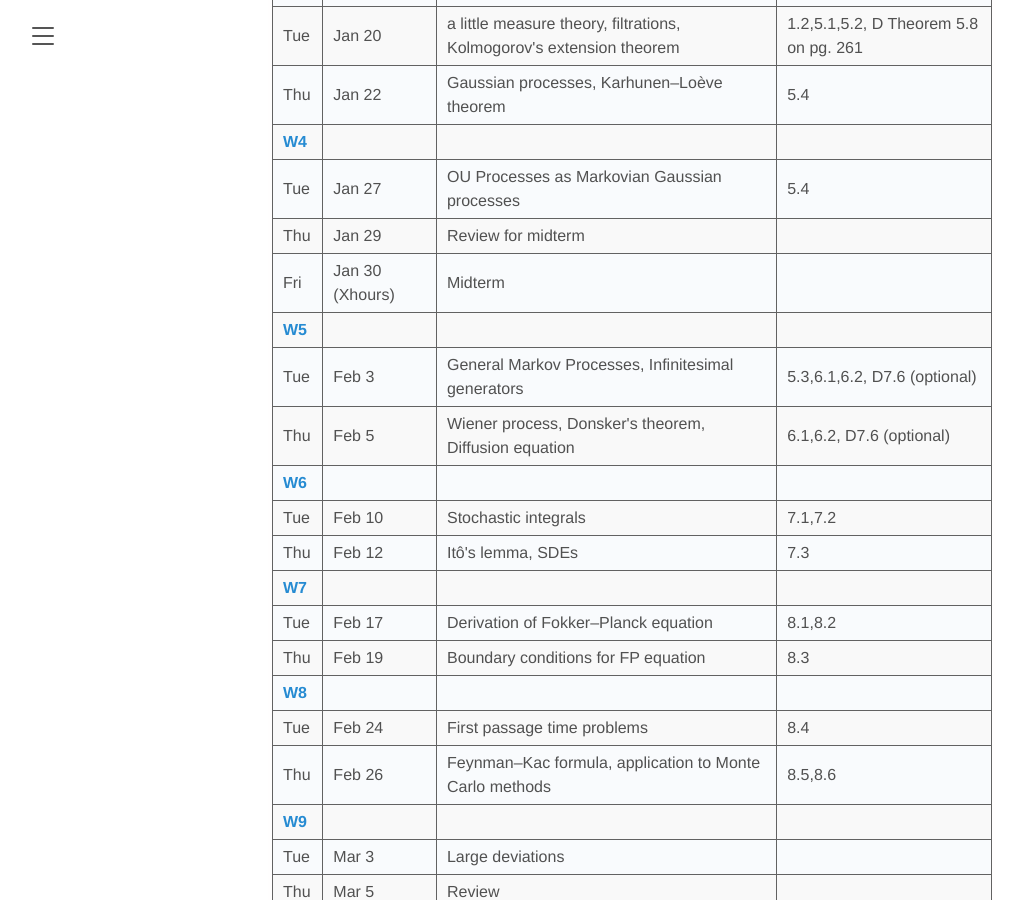
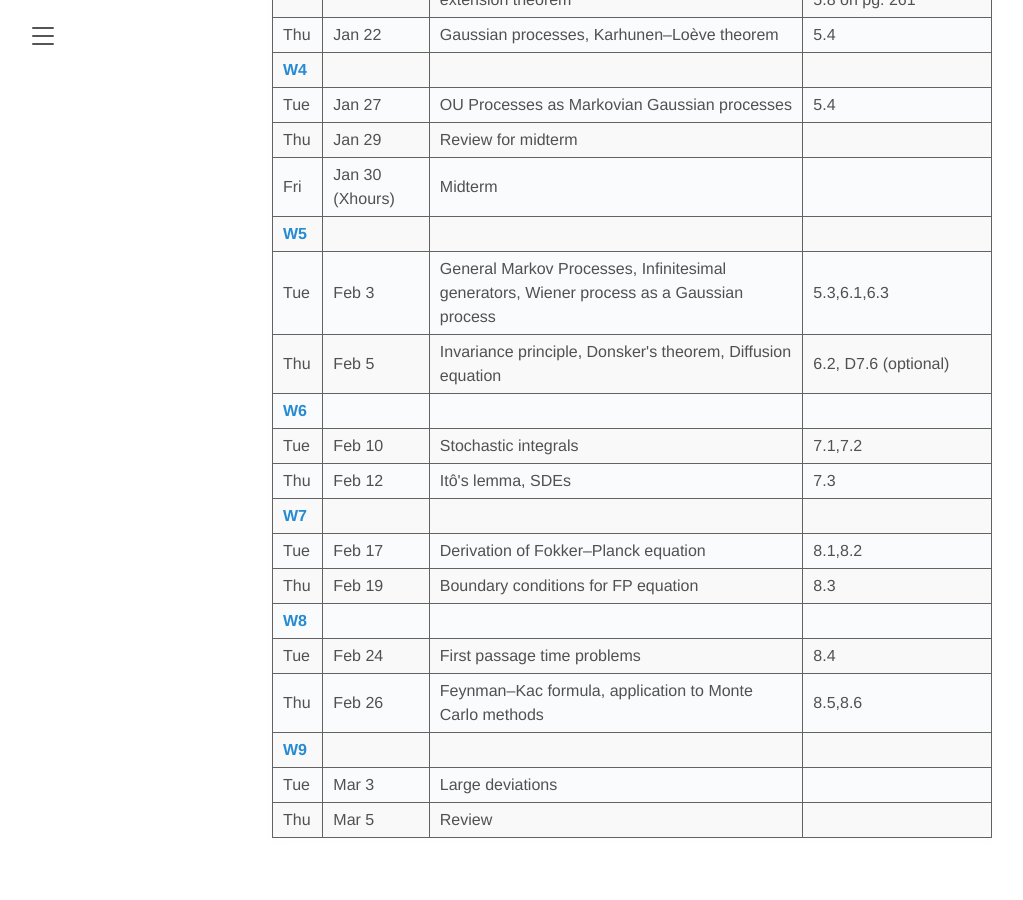
Before and after one commit to elevien/math106, a Jekyll site: the page built from schedule.md, in a window 1280 px wide and 900 px high, scrolled down 967 px. Shown: the whole window, without its empty margins (8-1031 px from the left). Built offline with Jekyll 4.4.1, drawn with Linux system fonts in a browser that asks for light colours.

Commit message:
updated schedule

```diff
--- a/_data/schedule.yml
+++ b/_data/schedule.yml
@@ -52,12 +52,12 @@
   meetings:
     - day: Tue
       date: Feb 3
-      topics: "General Markov Processes, Infinitesimal generators"
-      readings: "5.3,6.1,6.2, D7.6 (optional)"
+      topics: "General Markov Processes, Infinitesimal generators, Wiener process as a Gaussian process"
+      readings: "5.3,6.1,6.3"
     - day: Thu
       date: Feb 5
-      topics: "Wiener process, Donsker's theorem, Diffusion equation"
-      readings: "6.1,6.2, D7.6 (optional)"
+      topics: "Invariance principle, Donsker's theorem, Diffusion equation"
+      readings: "6.2, D7.6 (optional)"
 - week: W6
   meetings:
     - day: Tue
```
